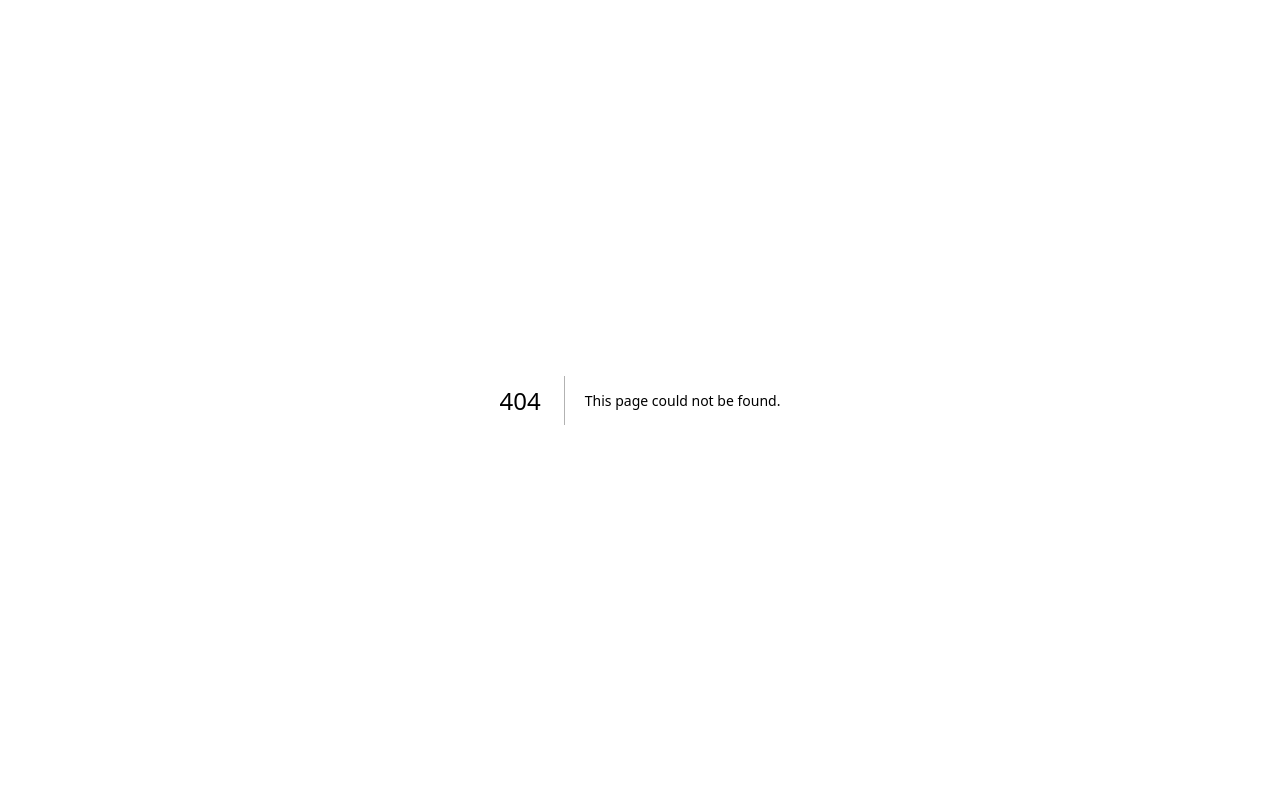
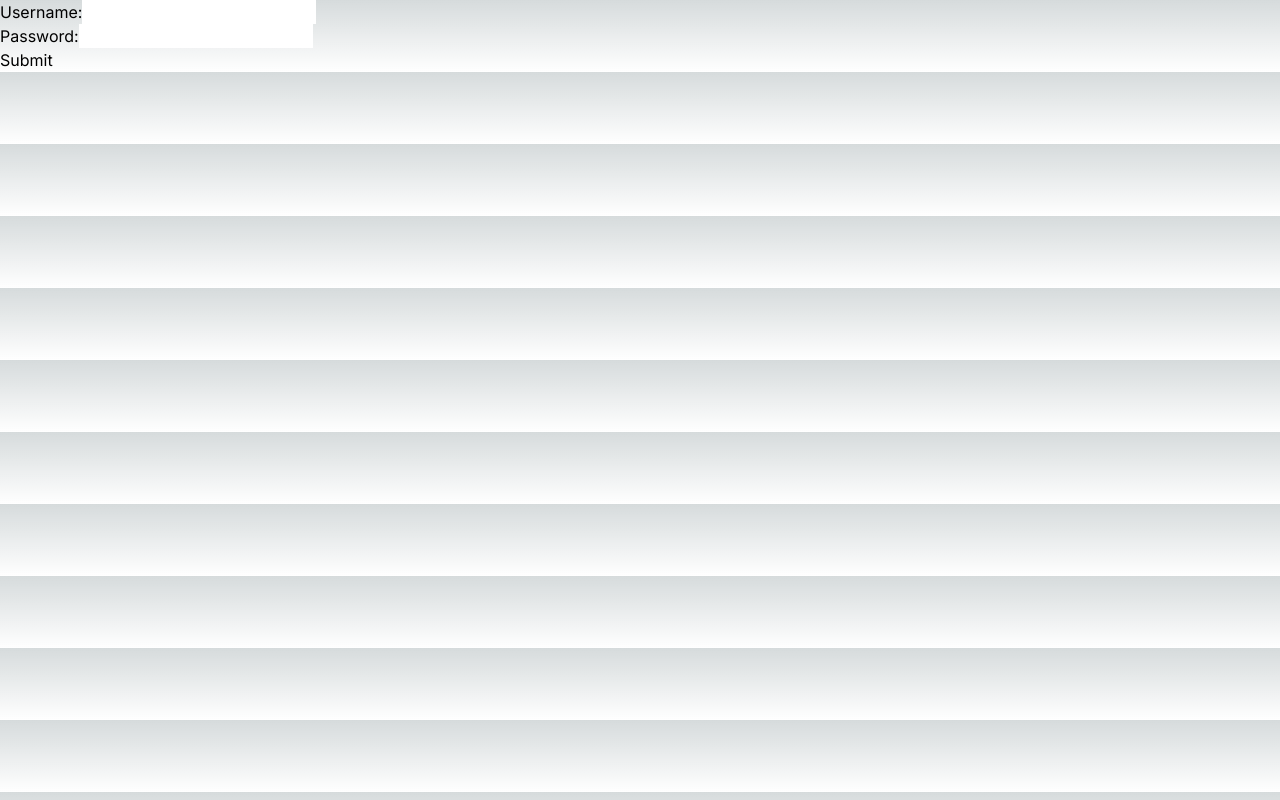
Before and after one commit to knjprojects/workoutplanner, a Next.js app: page /login in a window 1280 px wide. Before the commit this address had no page. Built offline with nearby package versions, Linux system fonts and the light colour scheme.

Commit message:
editted the lo0gin function to return data that can be recognized by nextjs

```diff
--- /dev/null
+++ b/src/app/api/auth/login/route.ts
@@ -0,0 +1,41 @@
+import { NextApiRequest } from "next";
+import { NextApiResponse } from "next";
+import { NextResponse } from "next/server";
+export async function GET(Request:any) {
+
+
+}
+
+ export async function HEAD(Request:any) {}
+// export async function POST(Request) {}
+ export async function PUT(Request:any) {}
+ export async function DELETE(Request:any) {}
+export  async function POST(req:any, res:any/*req: NextApiRequest, res: NextApiResponse*/) {
+  // Handle the POST request
+  //res.status(200).json('looks like it works?');
+  const { username, password } = req.body;
+  console.log('Getting '+username.toString() +' and' + password.toString()+ 'in the api route ')
+
+ /* const formData = new URLSearchParams();
+  formData.append('username', username);
+  formData.append('password', password);*/
+
+  /*const response = await fetch('https://workoutplannerbackend.onrender.com/login', {
+    method: 'POST',
+    headers: {
+      'Content-Type': 'application/x-www-form-urlencoded',
+    },
+    body: formData//.toString(),//--<notice the .toString(0 so flask can convert it)
+  });
+
+  const {data}:any = await response.json();
+
+  if (response.status === 200) {
+    // Handle successful form submission
+    return NextResponse.json(data, { status: 200 })
+  } else {
+    // Handle form submission error
+    return NextResponse.json('', { status: 500 })
+  }*/
+
+}
--- /dev/null
+++ b/src/app/dashboard/page.tsx
@@ -0,0 +1,11 @@
+import React from 'react'
+
+type Props = {}
+
+const Dashboard = (props: Props) => {
+  return (
+    <div>You are logged in! This is the dashboard</div>
+  )
+}
+
+export default Dashboard
--- /dev/null
+++ b/src/app/login/page.tsx
@@ -0,0 +1,58 @@
+import React,{useState} from 'react'
+import {useRouter} from 'next/navigation'
+type Props = {}
+
+const Login = (props: Props) => {
+    const router=useRouter()
+    const [username, setUsername] = useState('');
+  const [password, setPassword] = useState('');
+
+  const handleSubmit = async (event:any) => {
+    event.preventDefault();
+
+    const formData = new FormData();
+    formData.append('username', username);
+    formData.append('password', password);
+
+    const response = await fetch('/api/auth/login', {
+      method: 'POST',
+      body:formData, //{'username':username,'password':password}
+    });
+    /* const data=await response.json();
+    if (response.status === 200) {
+        router.push('/dashboard')
+      // Handle successful form submission
+      console.log('Form submitted successfully');
+    } else {
+      // Handle form submission error
+      console.error('Error submitting form');
+    }*/
+  };
+  return (
+    <div>
+        <form action={'https://workoutplannerbackend.onrender.com/login'} method='POST' > {/*onSubmit={handleSubmit}>*/}
+      <label htmlFor="username">Username:</label>
+      <input
+        type="text"
+        id="username"
+        name="username"
+        value={username}
+        onChange={(event) => setUsername(event.target.value)}
+      />
+      <br />
+      <label htmlFor="password">Password:</label>
+      <input
+        type="password"
+        id="password"
+        name="password"
+        value={password}
+        onChange={(event) => setPassword(event.target.value)}
+      />
+      <br />
+      <button type="submit">Submit</button>
+    </form>
+    </div>
+  )
+}
+
+export default Login
--- a/src/app/page.tsx
+++ b/src/app/page.tsx
@@ -2,6 +2,7 @@
 import React,{useState, useEffect} from "react";
 import Users from "@/components/Users";
 import Image from "next/image";
+import Login from "./login/page";
 
 export default function Home() {
   const [message, setMessage]:any = useState('');
@@ -34,6 +35,7 @@ export default function Home() {
           :
           <p>No database initialized yet</p>
         }
+        <Login />
 
         {/*<button onClick={()=>{}} />*/}
 
```
